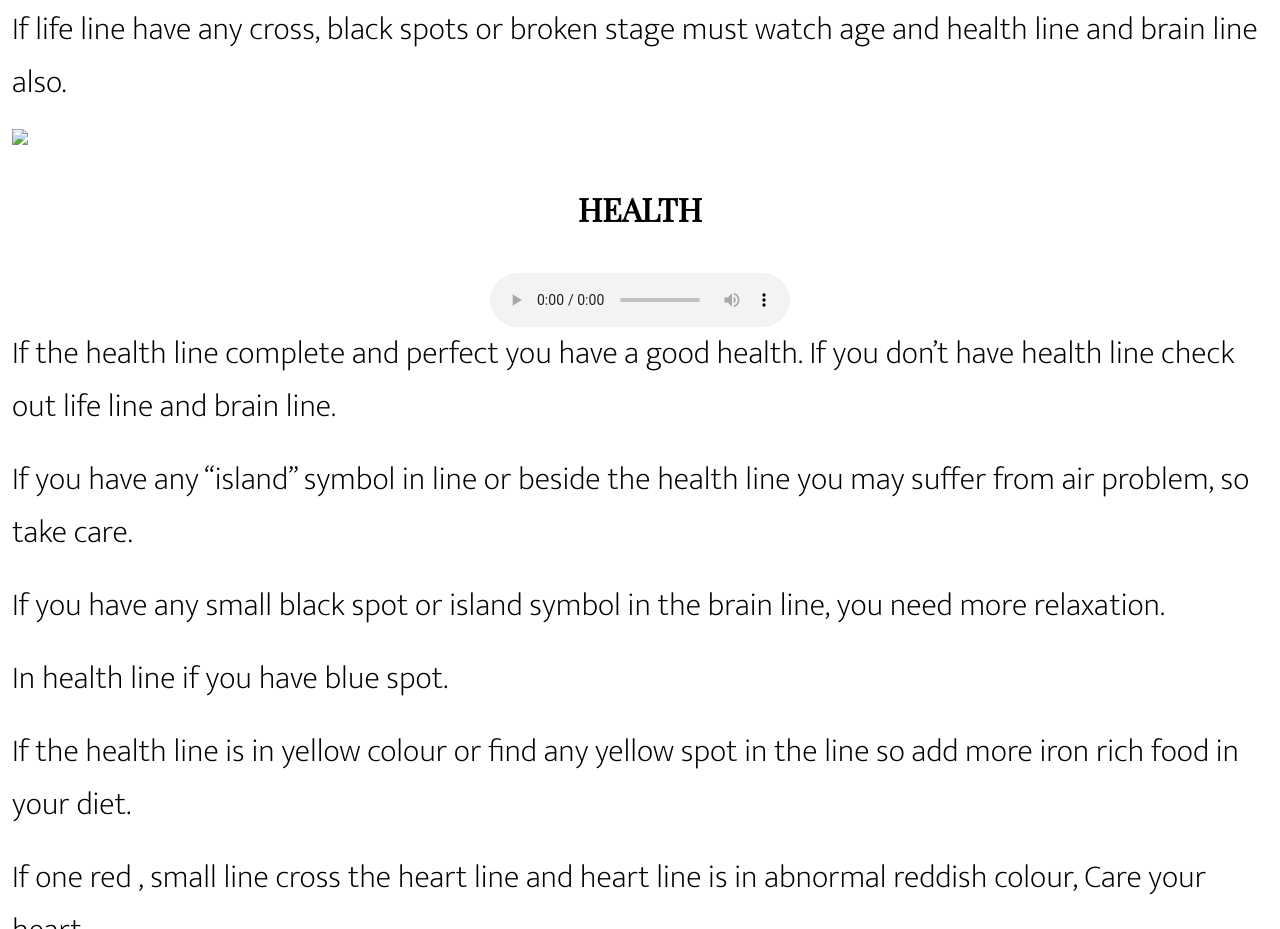
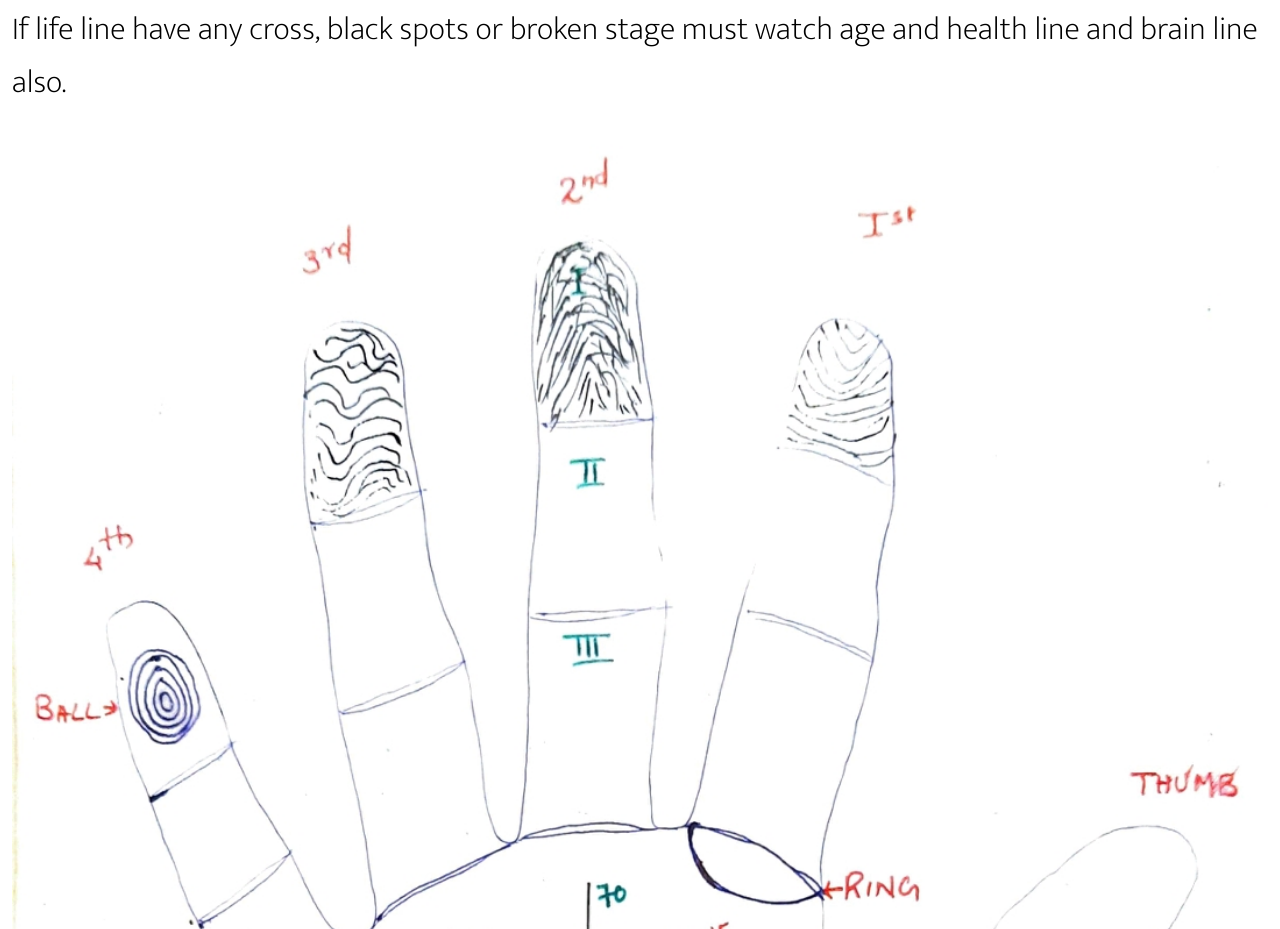
Before and after one commit to palmline/guru, a plain HTML site: page index.html in a window 1280 px wide. Shown: the part 3871-4800 px from the top of the page. Drawn offline with nearby package versions, Linux system fonts and the light colour scheme.

Commit message:
Update index.html
update

```diff
--- a/index.html
+++ b/index.html
@@ -131,7 +131,7 @@ audio {
 
   <article>
 
-    <img src="public/images/palmreference.jpg"/>
+    <img src="public/images/palmreference.png"/>
 
   </article>
 
```
